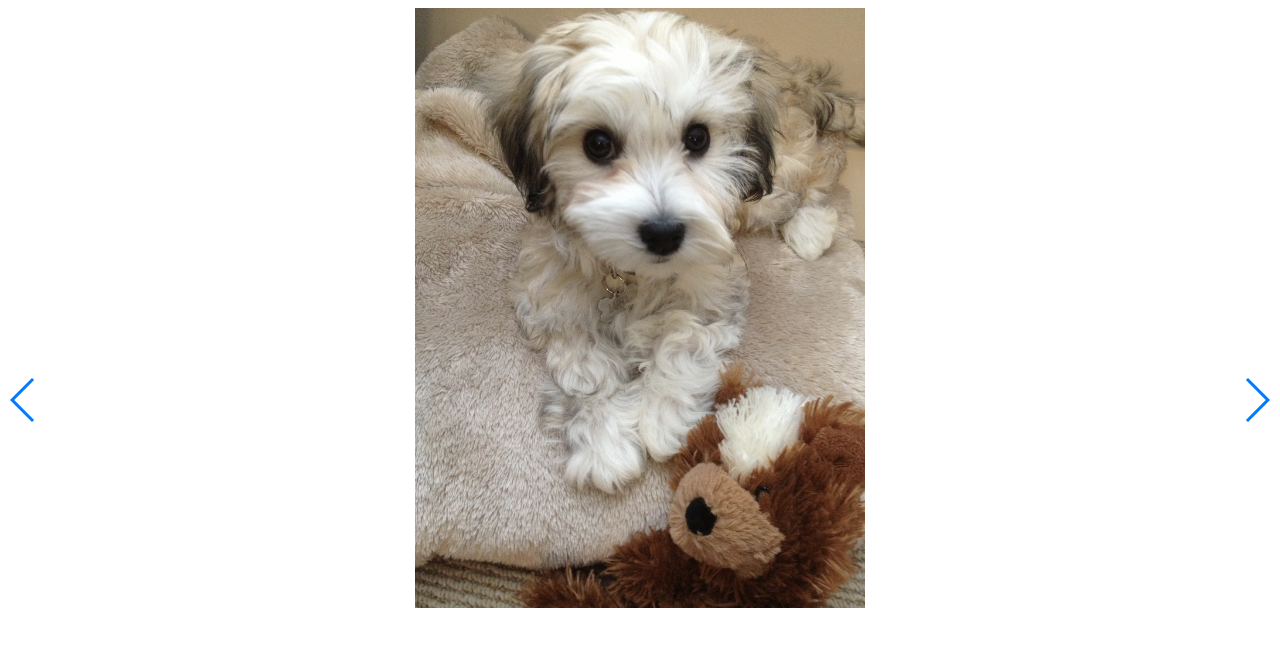
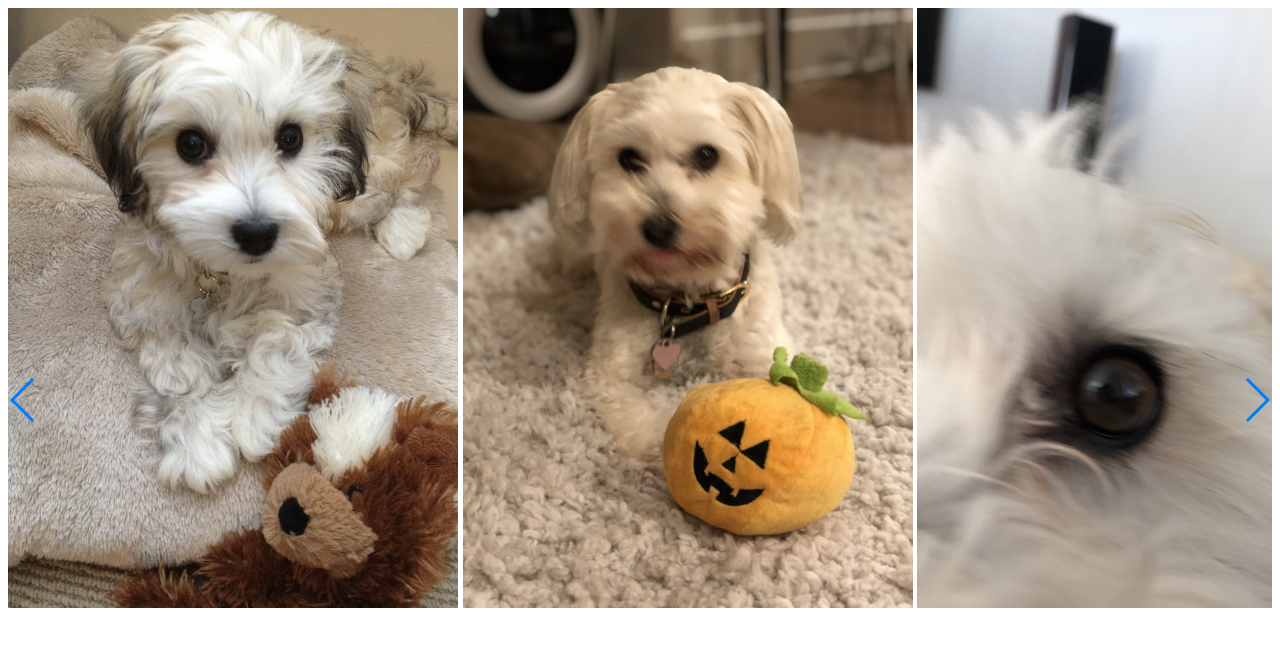
Before and after one commit to hsny91/Bootcamp, a plain HTML site: page Gallery2/index.html in a window 1280 px wide. Drawn offline with nearby package versions, Linux system fonts and the light colour scheme; files whose address does not match are found by name.

Commit message:
gallery.js was update

```diff
--- /dev/null
+++ b/Gallery2/gallery.js
@@ -0,0 +1,13 @@
+new Swiper(".swiper-container", {
+    speed: 400,
+    spaceBetween: 100,
+    //effect:"flip",
+    //effect:"cube",
+    effect:"silde",
+    slidesPerView:3,
+    loop:true,
+    navigation: {
+      nextEl: ".swiper-button-next",
+      prevEl: ".swiper-button-prev"
+    }
+  });
```
Also changed, not shown: Gallery2/index.html (+1 -0 lines).
